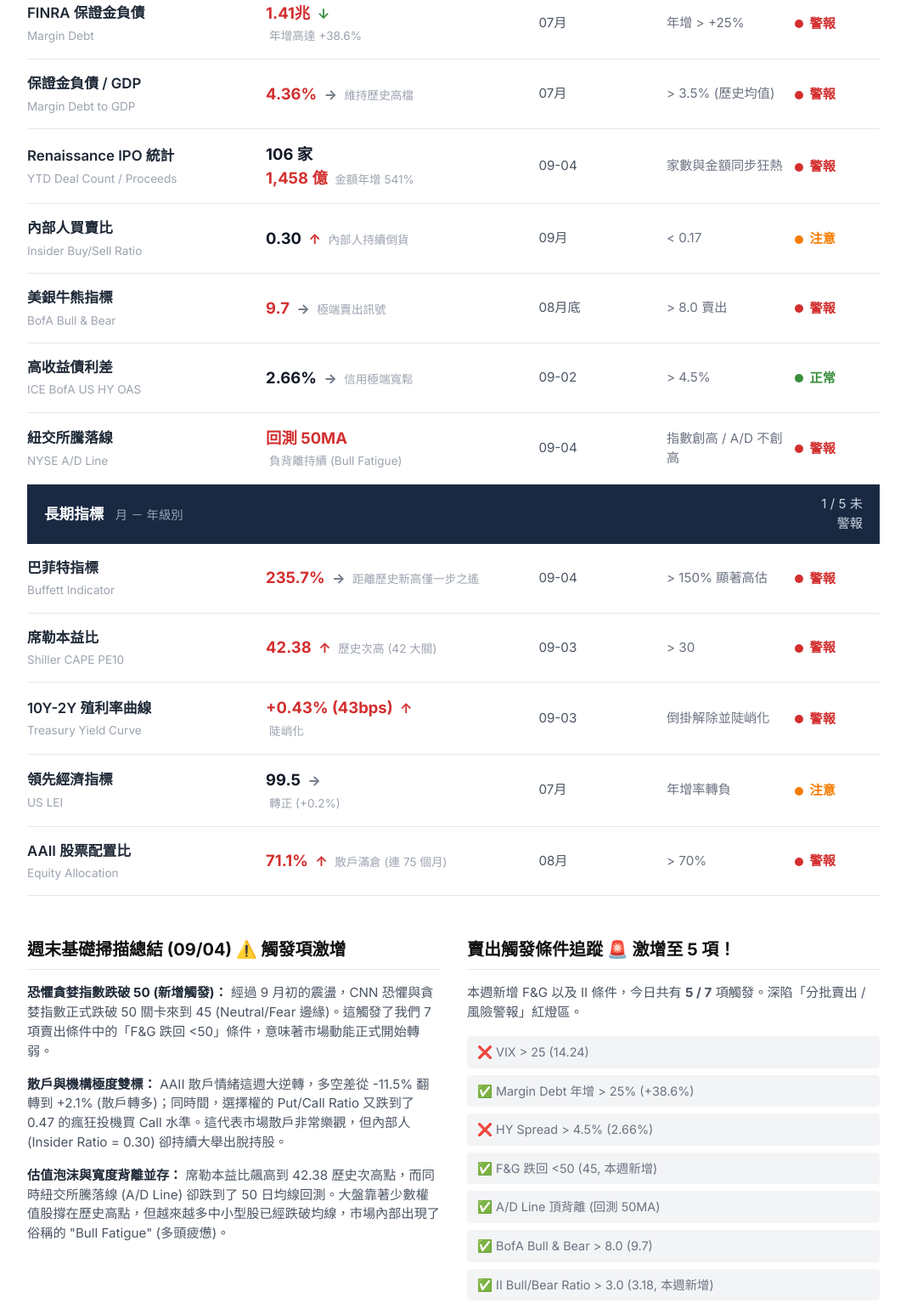
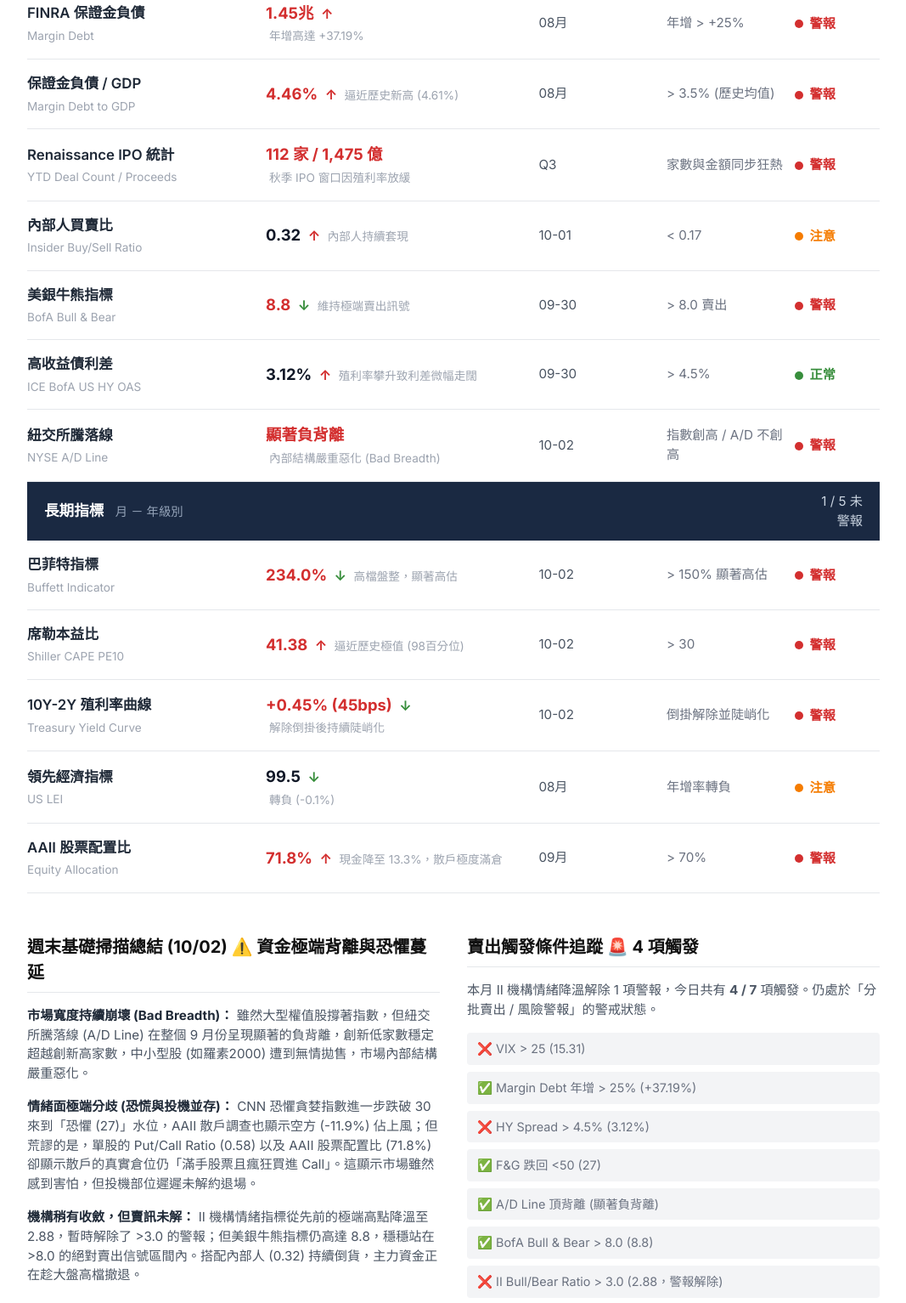
Before and after one commit to Nickhuang2001/macro-risk-dashboard, a plain HTML site: page index.html in a window 1280 px wide. Shown: the part 775-2308 px from the top of the page at 85% size, without its empty margins (106-1173 px from the left). Drawn offline with Linux system fonts and the light colour scheme.

Commit message:
Update Friday Basic 2026-10-02

```diff
--- a/index.html
+++ b/index.html
@@ -3,7 +3,7 @@
 <head>
     <meta charset="UTF-8">
     <meta name="viewport" content="width=device-width, initial-scale=1.0">
-    <title>宏觀風險日報 | 2026-09-04</title>
+    <title>宏觀風險日報 | 2026-10-02</title>
     <link href="https://fonts.googleapis.com/css2?family=Inter:wght@400;500;600;700&display=swap" rel="stylesheet">
     <link rel="stylesheet" href="styles.css">
 </head>
@@ -14,7 +14,7 @@
                 <h1><span>PART 01</span> 儀表盤 · 17 項指標</h1>
             </div>
             <div class="header-right">
-                <span class="report-date">掃描日期：2026-09-04 (週末基礎版)</span>
+                <span class="report-date">掃描日期：2026-10-02 (週末基礎版)</span>
             </div>
         </header>
 
@@ -41,9 +41,9 @@
                             <div class="sub-title">CBOE Volatility Index</div>
                         </td>
                         <td>
-                            <span class="main-value">14.24</span> <span class="arrow down">↓</span> <span class="prev-value">微降，極低波動</span>
+                            <span class="main-value">15.31</span> <span class="arrow down">↓</span> <span class="prev-value">降溫，市場暫無恐慌</span>
                         </td>
-                        <td><div class="date">09-04</div></td>
+                        <td><div class="date">10-02</div></td>
                         <td><div class="threshold">&gt;25 恐慌 / &lt;13 自滿</div></td>
                         <td><div class="signal safe"><span class="dot"></span> 正常</div></td>
                     </tr>
@@ -53,9 +53,9 @@
                             <div class="sub-title">Fear & Greed Index</div>
                         </td>
                         <td>
-                            <span class="main-value highlight-red">45</span> <span class="arrow down">↓</span> <span class="prev-value">跌破 50 中立線</span>
+                            <span class="main-value highlight-red">27</span> <span class="arrow down">↓</span> <span class="prev-value">進入「恐懼」區間</span>
                         </td>
-                        <td><div class="date">09-04</div></td>
+                        <td><div class="date">10-02</div></td>
                         <td><div class="threshold">&gt;75 貪婪 / &lt;50 恐懼</div></td>
                         <td><div class="signal alert"><span class="dot"></span> 警報</div></td>
                     </tr>
@@ -65,9 +65,9 @@
                             <div class="sub-title">Bull-Bear Spread</div>
                         </td>
                         <td>
-                            <span class="main-value">+2.1%</span> <span class="arrow up">↑</span> <span class="prev-value">散戶大幅由空翻多</span>
+                            <span class="main-value">-11.9%</span> <span class="arrow up">↑</span> <span class="prev-value">散戶依然悲觀</span>
                         </td>
-                        <td><div class="date">09-02</div></td>
+                        <td><div class="date">10-01</div></td>
                         <td><div class="threshold">多空差 &gt; +30</div></td>
                         <td><div class="signal safe"><span class="dot"></span> 正常</div></td>
                     </tr>
@@ -77,9 +77,9 @@
                             <div class="sub-title">Equity Put/Call Ratio</div>
                         </td>
                         <td>
-                            <span class="main-value highlight-red">0.47</span> <span class="arrow down">↓</span> <span class="prev-value">期權散戶瘋狂買 Call</span>
+                            <span class="main-value highlight-red">0.58</span> <span class="arrow up">↑</span> <span class="prev-value">選擇權散戶仍瘋狂買 Call</span>
                         </td>
-                        <td><div class="date">09-04</div></td>
+                        <td><div class="date">10-02</div></td>
                         <td><div class="threshold">&lt;0.60 極度自滿</div></td>
                         <td><div class="signal alert"><span class="dot"></span> 警報</div></td>
                     </tr>
@@ -89,11 +89,11 @@
                             <div class="sub-title">II Bull/Bear Ratio</div>
                         </td>
                         <td>
-                            <span class="main-value highlight-red">3.18</span> <span class="arrow down">↓</span> <span class="prev-value">機構仍極度看多</span>
+                            <span class="main-value">2.88</span> <span class="arrow down">↓</span> <span class="prev-value">機構情緒向均值回落</span>
                         </td>
-                        <td><div class="date">09-02</div></td>
+                        <td><div class="date">09-30</div></td>
                         <td><div class="threshold">比值 &gt; 3.0</div></td>
-                        <td><div class="signal alert"><span class="dot"></span> 警報</div></td>
+                        <td><div class="signal safe"><span class="dot"></span> 正常</div></td>
                     </tr>
 
                     <!-- 中期指標 -->
@@ -107,10 +107,10 @@
                             <div class="sub-title">Margin Debt</div>
                         </td>
                         <td>
-                            <span class="main-value highlight-red">1.41兆</span> <span class="arrow down">↓</span><br>
-                            <span class="prev-value">年增高達 +38.6%</span>
+                            <span class="main-value highlight-red">1.45兆</span> <span class="arrow up">↑</span><br>
+                            <span class="prev-value">年增高達 +37.19%</span>
                         </td>
-                        <td><div class="date">07月</div></td>
+                        <td><div class="date">08月</div></td>
                         <td><div class="threshold">年增 &gt; +25%</div></td>
                         <td><div class="signal alert"><span class="dot"></span> 警報</div></td>
                     </tr>
@@ -120,9 +120,9 @@
                             <div class="sub-title">Margin Debt to GDP</div>
                         </td>
                         <td>
-                            <span class="main-value highlight-red">4.36%</span> <span class="arrow right">→</span> <span class="prev-value">維持歷史高檔</span>
+                            <span class="main-value highlight-red">4.46%</span> <span class="arrow up">↑</span> <span class="prev-value">逼近歷史新高 (4.61%)</span>
                         </td>
-                        <td><div class="date">07月</div></td>
+                        <td><div class="date">08月</div></td>
                         <td><div class="threshold">&gt; 3.5% (歷史均值)</div></td>
                         <td><div class="signal alert"><span class="dot"></span> 警報</div></td>
                     </tr>
@@ -132,10 +132,10 @@
                             <div class="sub-title">YTD Deal Count / Proceeds</div>
                         </td>
                         <td>
-                            <span class="main-value">106 家</span><br>
-                            <span class="main-value highlight-red">1,458 億</span> <span class="prev-value">金額年增 541%</span>
+                            <span class="main-value highlight-red">112 家 / 1,475 億</span><br>
+                            <span class="prev-value">秋季 IPO 窗口因殖利率放緩</span>
                         </td>
-                        <td><div class="date">09-04</div></td>
+                        <td><div class="date">Q3</div></td>
                         <td><div class="threshold">家數與金額同步狂熱</div></td>
                         <td><div class="signal alert"><span class="dot"></span> 警報</div></td>
                     </tr>
@@ -145,9 +145,9 @@
                             <div class="sub-title">Insider Buy/Sell Ratio</div>
                         </td>
                         <td>
-                            <span class="main-value">0.30</span> <span class="arrow up">↑</span> <span class="prev-value">內部人持續倒貨</span>
+                            <span class="main-value">0.32</span> <span class="arrow up">↑</span> <span class="prev-value">內部人持續套現</span>
                         </td>
-                        <td><div class="date">09月</div></td>
+                        <td><div class="date">10-01</div></td>
                         <td><div class="threshold">&lt; 0.17</div></td>
                         <td><div class="signal warning"><span class="dot"></span> 注意</div></td>
                     </tr>
@@ -157,9 +157,9 @@
                             <div class="sub-title">BofA Bull & Bear</div>
                         </td>
                         <td>
-                            <span class="main-value highlight-red">9.7</span> <span class="arrow right">→</span> <span class="prev-value">極端賣出訊號</span>
+                            <span class="main-value highlight-red">8.8</span> <span class="arrow down">↓</span> <span class="prev-value">維持極端賣出訊號</span>
                         </td>
-                        <td><div class="date">08月底</div></td>
+                        <td><div class="date">09-30</div></td>
                         <td><div class="threshold">&gt; 8.0 賣出</div></td>
                         <td><div class="signal alert"><span class="dot"></span> 警報</div></td>
                     </tr>
@@ -169,9 +169,9 @@
                             <div class="sub-title">ICE BofA US HY OAS</div>
                         </td>
                         <td>
-                            <span class="main-value">2.66%</span> <span class="arrow right">→</span> <span class="prev-value">信用極端寬鬆</span>
+                            <span class="main-value">3.12%</span> <span class="arrow up">↑</span> <span class="prev-value">殖利率攀升致利差微幅走闊</span>
                         </td>
-                        <td><div class="date">09-02</div></td>
+                        <td><div class="date">09-30</div></td>
                         <td><div class="threshold">&gt; 4.5%</div></td>
                         <td><div class="signal safe"><span class="dot"></span> 正常</div></td>
                     </tr>
@@ -181,10 +181,10 @@
                             <div class="sub-title">NYSE A/D Line</div>
                         </td>
                         <td>
-                            <span class="main-value highlight-red">回測 50MA</span><br>
-                            <span class="prev-value">負背離持續 (Bull Fatigue)</span>
+                            <span class="main-value highlight-red">顯著負背離</span><br>
+                            <span class="prev-value">內部結構嚴重惡化 (Bad Breadth)</span>
                         </td>
-                        <td><div class="date">09-04</div></td>
+                        <td><div class="date">10-02</div></td>
                         <td><div class="threshold">指數創高 / A/D 不創高</div></td>
                         <td><div class="signal alert"><span class="dot"></span> 警報</div></td>
                     </tr>
@@ -200,9 +200,9 @@
                             <div class="sub-title">Buffett Indicator</div>
                         </td>
                         <td>
-                            <span class="main-value highlight-red">235.7%</span> <span class="arrow right">→</span> <span class="prev-value">距離歷史新高僅一步之遙</span>
+                            <span class="main-value highlight-red">234.0%</span> <span class="arrow down">↓</span> <span class="prev-value">高檔盤整，顯著高估</span>
                         </td>
-                        <td><div class="date">09-04</div></td>
+                        <td><div class="date">10-02</div></td>
                         <td><div class="threshold">&gt; 150% 顯著高估</div></td>
                         <td><div class="signal alert"><span class="dot"></span> 警報</div></td>
                     </tr>
@@ -212,9 +212,9 @@
                             <div class="sub-title">Shiller CAPE PE10</div>
                         </td>
                         <td>
-                            <span class="main-value highlight-red">42.38</span> <span class="arrow up">↑</span> <span class="prev-value">歷史次高 (42 大關)</span>
+                            <span class="main-value highlight-red">41.38</span> <span class="arrow up">↑</span> <span class="prev-value">逼近歷史極值 (98百分位)</span>
                         </td>
-                        <td><div class="date">09-03</div></td>
+                        <td><div class="date">10-02</div></td>
                         <td><div class="threshold">&gt; 30</div></td>
                         <td><div class="signal alert"><span class="dot"></span> 警報</div></td>
                     </tr>
@@ -224,10 +224,10 @@
                             <div class="sub-title">Treasury Yield Curve</div>
                         </td>
                         <td>
-                            <span class="main-value highlight-red">+0.43% (43bps)</span> <span class="arrow up">↑</span><br>
-                            <span class="prev-value">陡峭化</span>
+                            <span class="main-value highlight-red">+0.45% (45bps)</span> <span class="arrow down">↓</span><br>
+                            <span class="prev-value">解除倒掛後持續陡峭化</span>
                         </td>
-                        <td><div class="date">09-03</div></td>
+                        <td><div class="date">10-02</div></td>
                         <td><div class="threshold">倒掛解除並陡峭化</div></td>
                         <td><div class="signal alert"><span class="dot"></span> 警報</div></td>
                     </tr>
@@ -237,10 +237,10 @@
                             <div class="sub-title">US LEI</div>
                         </td>
                         <td>
-                            <span class="main-value">99.5</span> <span class="arrow right">→</span><br>
-                            <span class="prev-value">轉正 (+0.2%)</span>
+                            <span class="main-value">99.5</span> <span class="arrow down">↓</span><br>
+                            <span class="prev-value">轉負 (-0.1%)</span>
                         </td>
-                        <td><div class="date">07月</div></td>
+                        <td><div class="date">08月</div></td>
                         <td><div class="threshold">年增率轉負</div></td>
                         <td><div class="signal warning"><span class="dot"></span> 注意</div></td>
                     </tr>
@@ -250,9 +250,9 @@
                             <div class="sub-title">Equity Allocation</div>
                         </td>
                         <td>
-                            <span class="main-value highlight-red">71.1%</span> <span class="arrow up">↑</span> <span class="prev-value">散戶滿倉 (連 75 個月)</span>
+                            <span class="main-value highlight-red">71.8%</span> <span class="arrow up">↑</span> <span class="prev-value">現金降至 13.3%，散戶極度滿倉</span>
                         </td>
-                        <td><div class="date">08月</div></td>
+                        <td><div class="date">09月</div></td>
                         <td><div class="threshold">&gt; 70%</div></td>
                         <td><div class="signal alert"><span class="dot"></span> 警報</div></td>
                     </tr>
@@ -263,29 +263,29 @@
         <!-- 觸發與綜合結論 -->
         <section class="bottom-sections">
             <div class="summary-conclusion">
-                <h2>週末基礎掃描總結 (09/04) ⚠️ 觸發項激增</h2>
+                <h2>週末基礎掃描總結 (10/02) ⚠️ 資金極端背離與恐懼蔓延</h2>
                 <div class="conclusion-item">
-                    <strong>恐懼貪婪指數跌破 50 (新增觸發)：</strong> 經過 9 月初的震盪，CNN 恐懼與貪婪指數正式跌破 50 關卡來到 45 (Neutral/Fear 邊緣)。這觸發了我們 7 項賣出條件中的「F&G 跌回 <50」條件，意味著市場動能正式開始轉弱。
+                    <strong>市場寬度持續崩壞 (Bad Breadth)：</strong> 雖然大型權值股撐著指數，但紐交所騰落線 (A/D Line) 在整個 9 月份呈現顯著的負背離，創新低家數穩定超越創新高家數，中小型股 (如羅素2000) 遭到無情拋售，市場內部結構嚴重惡化。
                 </div>
                 <div class="conclusion-item">
-                    <strong>散戶與機構極度雙標：</strong> AAII 散戶情緒這週大逆轉，多空差從 -11.5% 翻轉到 +2.1% (散戶轉多)；同時間，選擇權的 Put/Call Ratio 又跌到了 0.47 的瘋狂投機買 Call 水準。這代表市場散戶非常樂觀，但內部人 (Insider Ratio = 0.30) 卻持續大舉出脫持股。
+                    <strong>情緒面極端分歧 (恐慌與投機並存)：</strong> CNN 恐懼貪婪指數進一步跌破 30 來到「恐懼 (27)」水位，AAII 散戶調查也顯示空方 (-11.9%) 佔上風；但荒謬的是，單股的 Put/Call Ratio (0.58) 以及 AAII 股票配置比 (71.8%) 卻顯示散戶的真實倉位仍「滿手股票且瘋狂買進 Call」。這顯示市場雖然感到害怕，但投機部位遲遲未解約退場。
                 </div>
                 <div class="conclusion-item">
-                    <strong>估值泡沫與寬度背離並存：</strong> 席勒本益比飆高到 42.38 歷史次高點，而同時紐交所騰落線 (A/D Line) 卻跌到了 50 日均線回測。大盤靠著少數權值股撐在歷史高點，但越來越多中小型股已經跌破均線，市場內部出現了俗稱的 "Bull Fatigue" (多頭疲憊)。
+                    <strong>機構稍有收斂，但賣訊未解：</strong> II 機構情緒指標從先前的極端高點降溫至 2.88，暫時解除了 >3.0 的警報；但美銀牛熊指標仍高達 8.8，穩穩站在 >8.0 的絕對賣出信號區間內。搭配內部人 (0.32) 持續倒貨，主力資金正在趁大盤高檔撤退。
                 </div>
             </div>
 
             <div class="trigger-box">
-                <h2>賣出觸發條件追蹤 🚨 激增至 5 項！</h2>
-                <p>本週新增 F&G 以及 II 條件，今日共有 <strong>5 / 7</strong> 項觸發。深陷「分批賣出 / 風險警報」紅燈區。</p>
+                <h2>賣出觸發條件追蹤 🚨 4 項觸發</h2>
+                <p>本月 II 機構情緒降溫解除 1 項警報，今日共有 <strong>4 / 7</strong> 項觸發。仍處於「分批賣出 / 風險警報」的警戒狀態。</p>
                 <div class="trigger-list">
-                    <span>❌ VIX > 25 (14.24)</span>
-                    <span>✅ Margin Debt 年增 > 25% (+38.6%)</span>
-                    <span>❌ HY Spread > 4.5% (2.66%)</span>
-                    <span class="highlight-red">✅ F&G 跌回 <50 (45, 本週新增)</span>
-                    <span>✅ A/D Line 頂背離 (回測 50MA)</span>
-                    <span>✅ BofA Bull & Bear > 8.0 (9.7)</span>
-                    <span class="highlight-red">✅ II Bull/Bear Ratio > 3.0 (3.18, 本週新增)</span>
+                    <span>❌ VIX > 25 (15.31)</span>
+                    <span>✅ Margin Debt 年增 > 25% (+37.19%)</span>
+                    <span>❌ HY Spread > 4.5% (3.12%)</span>
+                    <span>✅ F&G 跌回 <50 (27)</span>
+                    <span class="highlight-red">✅ A/D Line 頂背離 (顯著負背離)</span>
+                    <span>✅ BofA Bull & Bear > 8.0 (8.8)</span>
+                    <span class="highlight-red">❌ II Bull/Bear Ratio > 3.0 (2.88，警報解除)</span>
                 </div>
             </div>
         </section>
```
